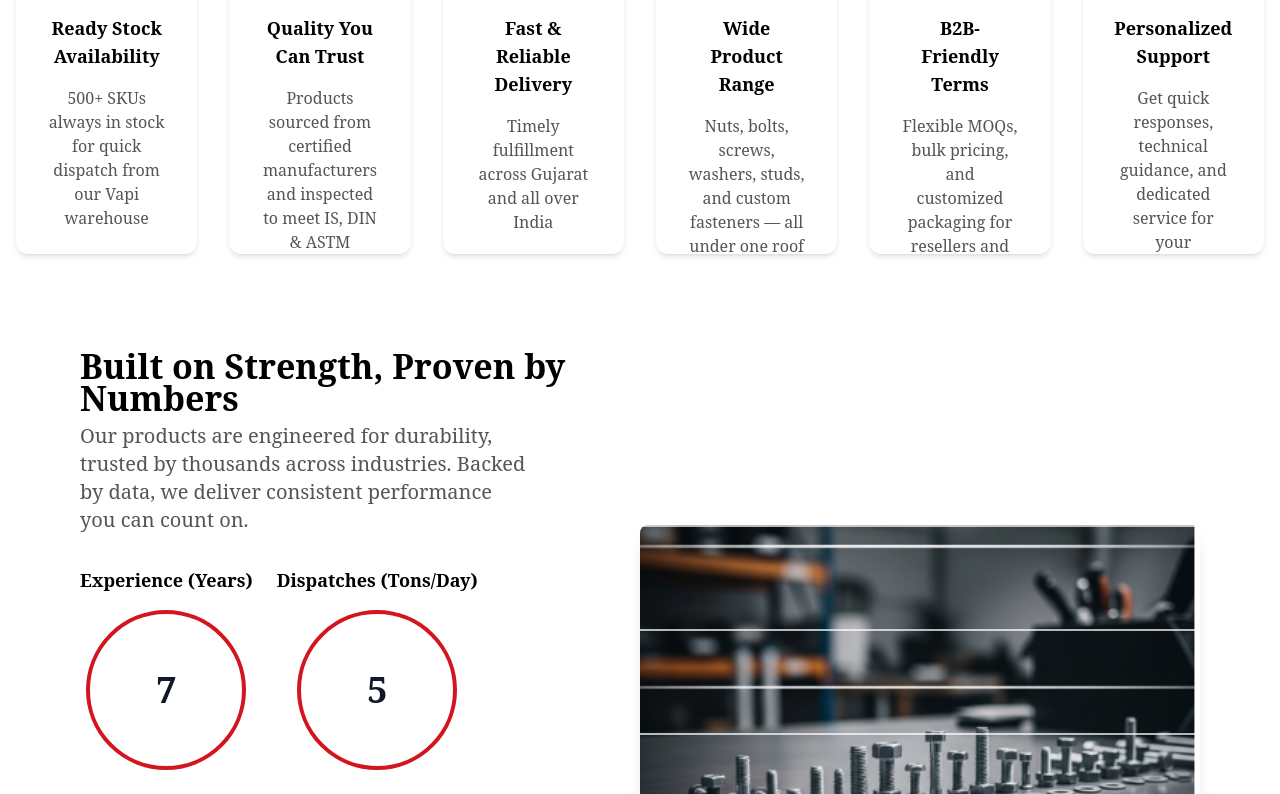
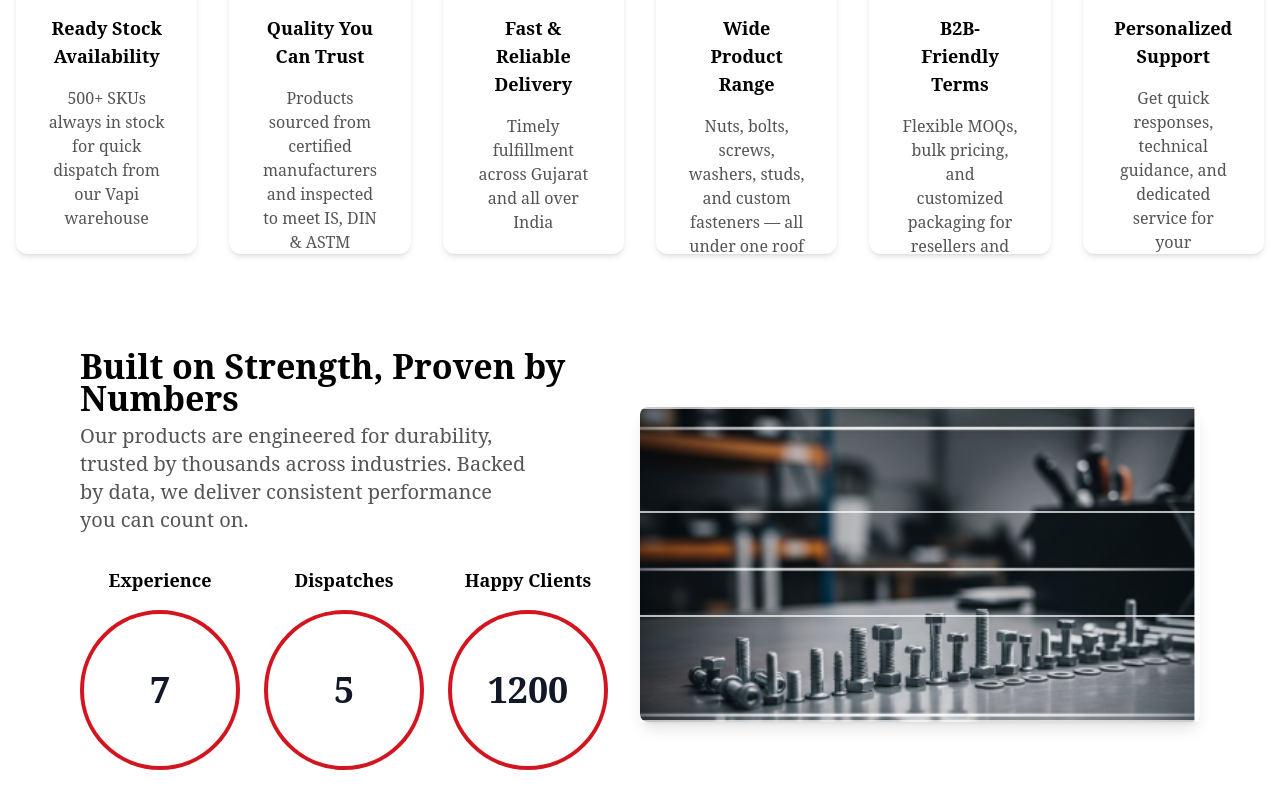
Before and after one commit to vernoxy2/riddhi_siddhi_latest, a React (Vite) app: page / in a window 1280 px wide. Shown: the part 3525-4319 px from the top of the page. Built offline with nearby package versions, Linux system fonts and the light colour scheme.

Commit message:
add 3 Data in Scroll

```diff
--- a/src/components/Counter/Counter.jsx
+++ b/src/components/Counter/Counter.jsx
@@ -4,9 +4,10 @@ import AOS from "aos";
 import "aos/dist/aos.css";
 
 const counters = [
-  { title: "Experience (Years)", end: 7 },
-  { title: "Dispatches (Tons/Day)", end: 5 },
-  { title: "Happy Clients", end: 1200 },
+  { title: "Experience", end: 7, unit: "years" },
+  { title: "Dispatches", end: 5, unit: "Tons/Day" },
+  { title: "Happy Clients", end: 1200, unit: "" },
+
 ];
 
 const CounterCircle = ({ title, end }) => {
@@ -90,9 +91,9 @@ const Counter = () => {
           across industries. Backed by data, we deliver consistent performance
           you can count on.
         </p>
-        <div className="flex flex-wrap gap-6 justify-center lg:justify-start w-full">
+        <div className="flex flex-wrap gap-6 justify-center xl:justify-start w-full">
           {counters.map((counter, idx) => (
-            <CounterCircle key={idx} title={counter.title} end={counter.end} />
+            <CounterCircle key={idx} title={counter.title} end={counter.end} unit={counter.unit} />
           ))}
         </div>
       </div>
```
